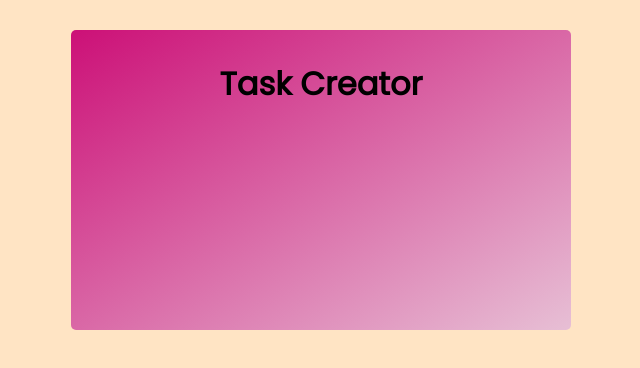
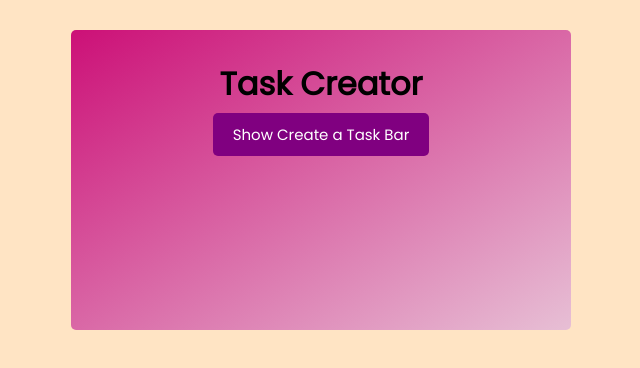
Before and after one commit to lutfullahcelenk/task-creator-app, a React (Create React App) app: page / in a window 1280 px wide. Shown: the top 368 px of the page, without its empty margins (319-959 px from the left). Built offline with nearby package versions, Linux system fonts and the light colour scheme.

Commit message:
Button component is created and props sent to button component via Header component

```diff
--- /dev/null
+++ b/src/components/Button.js
@@ -0,0 +1,16 @@
+import React from 'react'
+
+function Button({text ,color}) {
+    return (
+        <div>
+            <button
+                className="btn"
+                style = {{backgroundColor: color}}
+            >
+                {text}
+            </button>
+        </div>
+    )
+}
+
+export default Button
--- a/src/components/Header.js
+++ b/src/components/Header.js
@@ -1,9 +1,17 @@
 import React from 'react';
+import Button from './Button';
 
 function Header({title}) {
     return (
         <header className="header">
+
             <h1> {title} </h1>
+
+            <Button
+                text = {"Show Create a Task Bar"}
+                color = "purple"
+                />
+
         </header>
     )
 }
```
